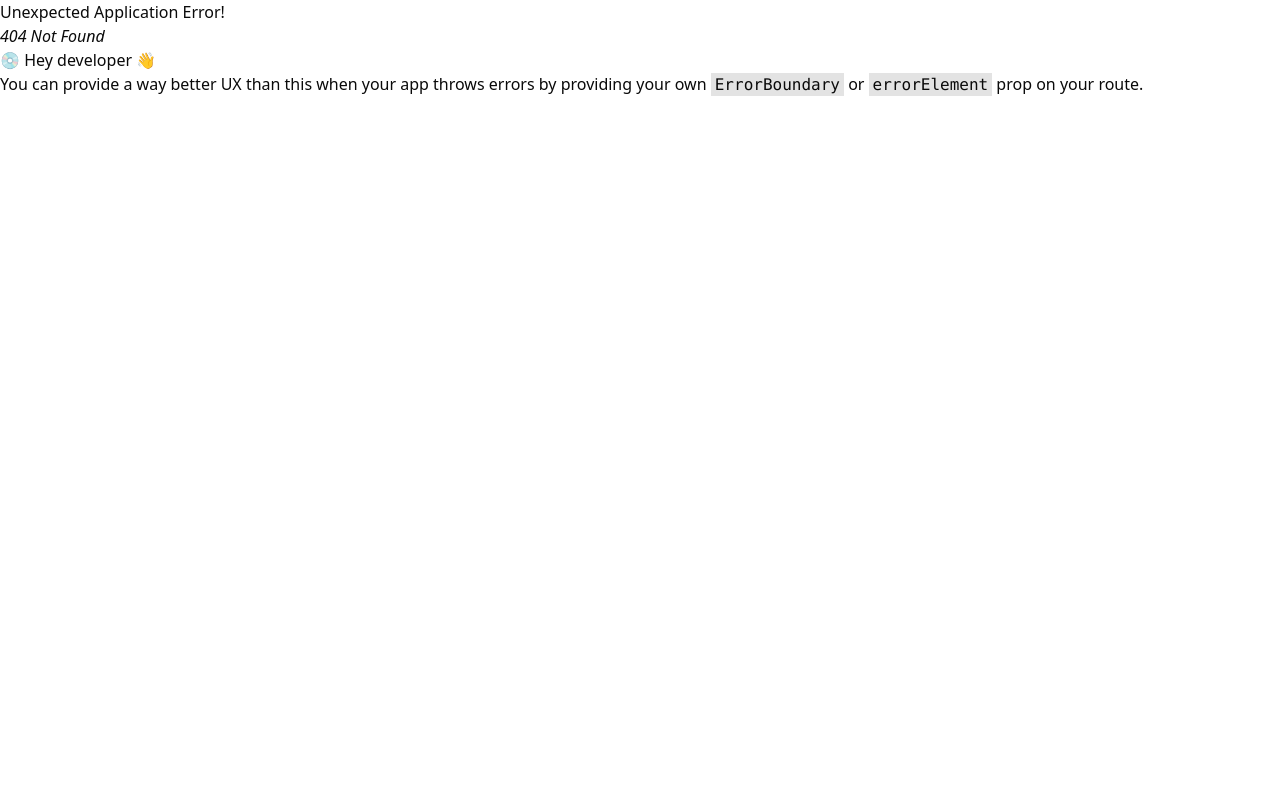
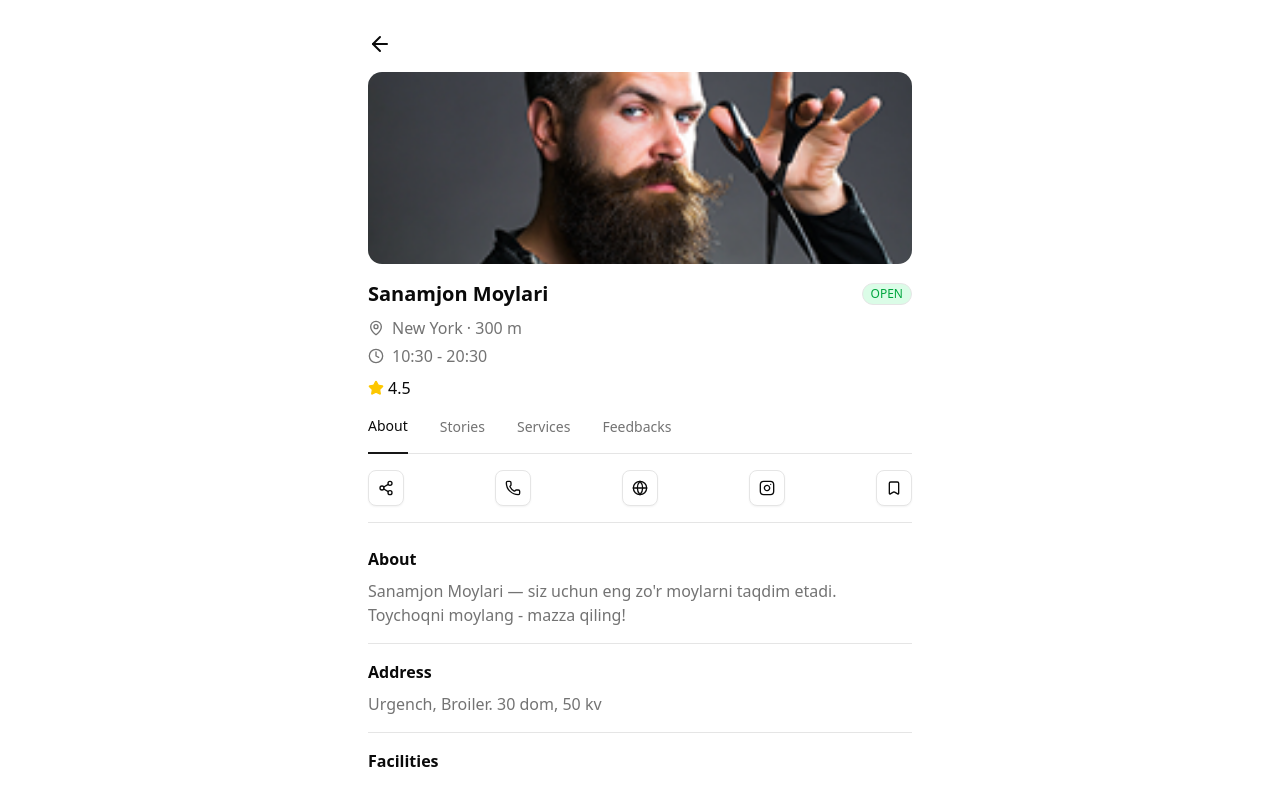
Before and after one commit to MBOSTEAM/MBOS-ONLINE-VEB-VIEW, a React (Vite) app: page /station/1 in a window 1280 px wide. Before the commit this address had no page. Built offline with nearby package versions, Linux system fonts and the light colour scheme; sample sign-in values are in the browser's storage.

Commit message:
first commit

```diff
--- a/src/pages/home/ui/recommended/recommended.tsx
+++ b/src/pages/home/ui/recommended/recommended.tsx
@@ -52,7 +52,7 @@ export default function Recommended() {
         <CarouselContent>
           {stations.map((station) => (
             <CarouselItem key={station.id}>
-              <Link to={`/stations/${station.id}`}>
+              <Link to={`/station/${station.id}`}>
                 <div className="rounded-2xl overflow-hidden bg-muted shadow-sm border border-border hover:shadow-md transition-shadow cursor-pointer">
                   <CardContent className="p-0">
                     {/* Image section */}
--- /dev/null
+++ b/src/pages/station/station-details.tsx
@@ -0,0 +1,150 @@
+import React, { useState } from "react";
+import { useParams, useNavigate } from "react-router-dom";
+import {
+  Star,
+  MapPin,
+  Clock,
+  Share2,
+  Phone,
+  Globe,
+  Instagram,
+  Bookmark,
+  ArrowLeft,
+  ShoppingBag,
+  Coffee,
+  Wifi,
+  CreditCard
+} from "lucide-react";
+import { Badge } from "@/components/ui/badge";
+import { Button } from "@/components/ui/button";
+
+const StationDetails: React.FC = () => {
+  const { id } = useParams();
+  const navigate = useNavigate();
+  const [activeTab, setActiveTab] = useState("About");
+
+  const handleBack = () => {
+    navigate("/");
+  };
+
+  const tabs = ["About", "Stories", "Services", "Feedbacks"];
+
+  return (
+    <div className="max-w-xl mx-auto p-4">
+      <button className="mb-4" onClick={handleBack}>
+        <ArrowLeft className="w-6 h-6" />
+      </button>
+      <div className="rounded-xl overflow-hidden mb-4">
+        <img src="/barber.png" alt="Station" className="w-full h-48 object-cover" />
+      </div>
+      <div className="flex items-center justify-between mb-2">
+        <h2 className="text-xl font-semibold">Sanamjon Moylari</h2>
+        <Badge variant="outline" className="bg-green-100 text-green-600 font-medium">OPEN</Badge>
+      </div>
+      <div className="flex items-center gap-2 text-muted-foreground mb-1">
+        <MapPin className="w-4 h-4" />
+        <span>New York · 300 m</span>
+      </div>
+      <div className="flex items-center gap-2 text-muted-foreground mb-2">
+        <Clock className="w-4 h-4" />
+        <span>10:30 - 20:30</span>
+      </div>
+      <div className="flex items-center gap-1 mb-4">
+        <Star className="w-4 h-4 fill-yellow-400 text-yellow-400" />
+        <span className="font-medium">4.5</span>
+      </div>
+      <div className="flex justify-between mb-4 border-b">
+        <div className="flex gap-8 pb-4">
+          {tabs.map((tab) => (
+            <button
+              key={tab}
+              onClick={() => setActiveTab(tab)}
+              className={`text-sm font-medium pb-4 -mb-[17px] ${
+                activeTab === tab
+                  ? "border-b-2 border-primary"
+                  : "text-muted-foreground"
+              }`}
+            >
+              {tab}
+            </button>
+          ))}
+        </div>
+      </div>
+      <div className="flex justify-between mb-6 border-b pb-4">
+        <Button variant="outline" size="icon">
+          <Share2 className="w-5 h-5" />
+        </Button>
+        <Button variant="outline" size="icon">
+          <Phone className="w-5 h-5" />
+        </Button>
+        <Button variant="outline" size="icon">
+          <Globe className="w-5 h-5" />
+        </Button>
+        <Button variant="outline" size="icon">
+          <Instagram className="w-5 h-5" />
+        </Button>
+        <Button variant="outline" size="icon">
+          <Bookmark className="w-5 h-5" />
+        </Button>
+      </div>
+
+      {activeTab === "About" && (
+        <>
+          <div className="border-b pb-4 mb-4">
+            <h3 className="font-semibold mb-2">About</h3>
+            <p className="text-muted-foreground">
+              Sanamjon Moylari — siz uchun eng zo'r moylarni taqdim etadi. Toychoqni moylang - mazza qiling!
+            </p>
+          </div>
+          <div className="border-b pb-4 mb-4">
+            <h3 className="font-semibold mb-2">Address</h3>
+            <p className="text-muted-foreground">
+              Urgench, Broiler. 30 dom, 50 kv
+            </p>
+          </div>
+          <div className="border-b pb-4 mb-6">
+            <h3 className="font-semibold mb-3">Facilities</h3>
+            <div className="space-y-2 text-muted-foreground">
+              <div className="flex items-center gap-2">
+                <MapPin className="w-4 h-4" /> Parking
+              </div>
+              <div className="flex items-center gap-2">
+                <ShoppingBag className="w-4 h-4" /> Mini market / Shop
+              </div>
+              <div className="flex items-center gap-2">
+                <Coffee className="w-4 h-4" /> Café / Coffee machine
+              </div>
+              <div className="flex items-center gap-2">
+                <Wifi className="w-4 h-4" /> Wi-Fi
+              </div>
+              <div className="flex items-center gap-2">
+                <CreditCard className="w-4 h-4" /> ATM
+              </div>
+            </div>
+          </div>
+        </>
+      )}
+      {activeTab === "Stories" && (
+        <div className="text-center py-8 text-muted-foreground">
+          Coming soon...
+        </div>
+      )}
+      {activeTab === "Services" && (
+        <div className="text-center py-8 text-muted-foreground">
+          Coming soon...
+        </div>
+      )}
+      {activeTab === "Feedbacks" && (
+        <div className="text-center py-8 text-muted-foreground">
+          Coming soon...
+        </div>
+      )}
+
+      <Button className="w-full py-6 text-lg bg-primary hover:bg-primary/90">
+        Order station
+      </Button>
+    </div>
+  );
+};
+
+export default StationDetails;
--- a/src/routes/lazy-pages.tsx
+++ b/src/routes/lazy-pages.tsx
@@ -7,3 +7,4 @@ export const AddVehicle = lazy(() => import('@/pages/vehicles/add-vehicle'))
 export const Auth = lazy(()=>import('@/pages/auth/sign-in/sign-in'))
 export const VerifyPhone = lazy(() => import('@/pages/auth/verify-phone/verify-phone'))
 export const SetupProfile = lazy(() => import('@/pages/auth/setup-profile/setup-profile'))
+export const StationDetails = lazy(() => import('@/pages/station/station-details'))
--- a/src/routes/routes.tsx
+++ b/src/routes/routes.tsx
@@ -1,8 +1,6 @@
 import { Suspense } from '@/shared/ui/suspense'
 import { createBrowserRouter } from 'react-router-dom'
-import { Auth, Home, Profile, VerifyPhone, SetupProfile, Orders,  } from './lazy-pages'
-import { Vehicles } from './lazy-pages'
-import { AddVehicle } from './lazy-pages'
+import { Auth, Home, Profile, VerifyPhone, SetupProfile, Orders, Vehicles, AddVehicle, StationDetails } from './lazy-pages'
 import { Layout } from '@/shared/layout/layout'
 import { RequireAuth, RequireGuest } from '@/shared/auth/require-auth'
 
@@ -86,6 +84,14 @@ export const router = createBrowserRouter([
 							</Suspense>
 						)
 					},
+					{
+						path: '/station/:id',
+						element: (
+							<Suspense>
+								<StationDetails />
+							</Suspense>
+						)
+					},
 				]
 			}
 		]
```
